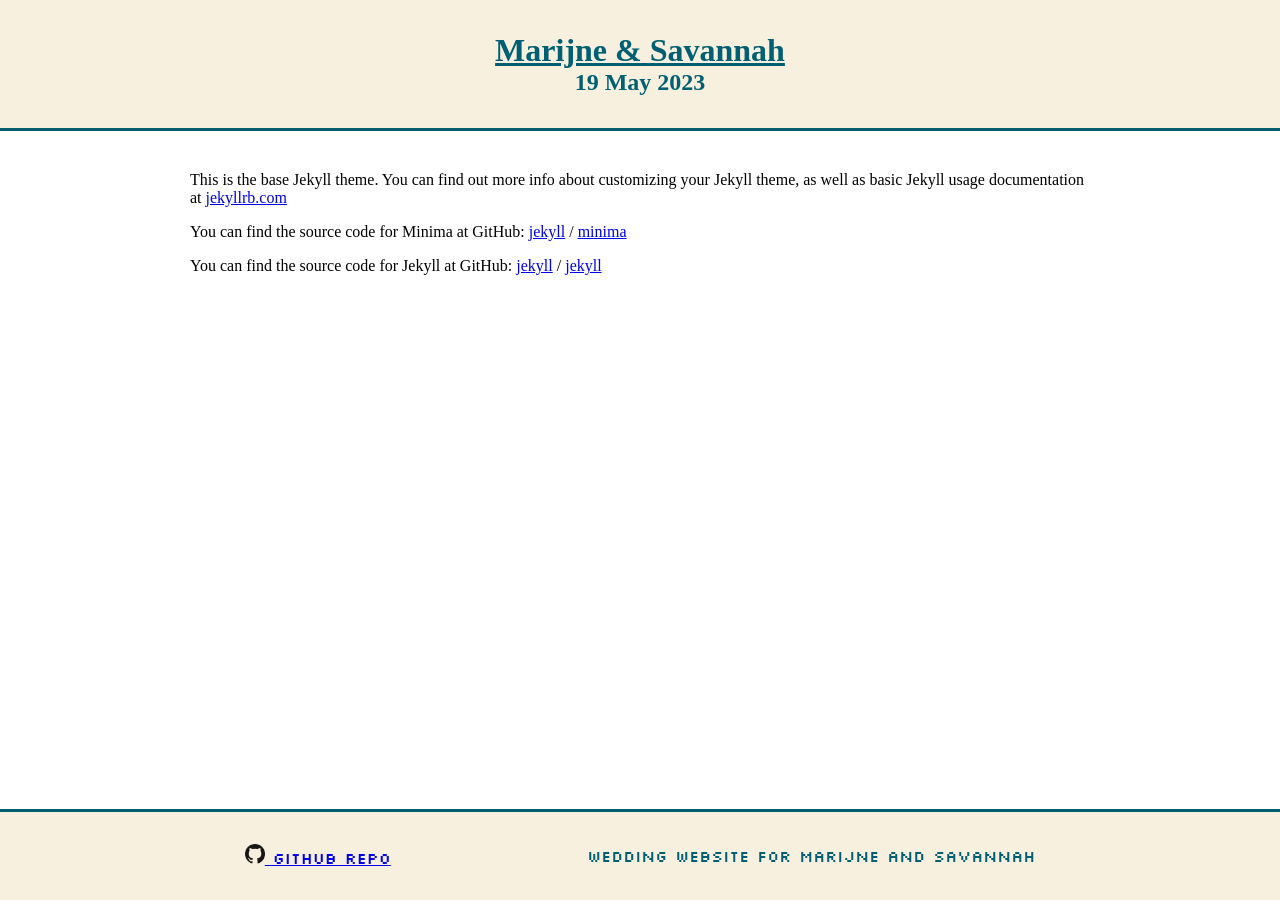
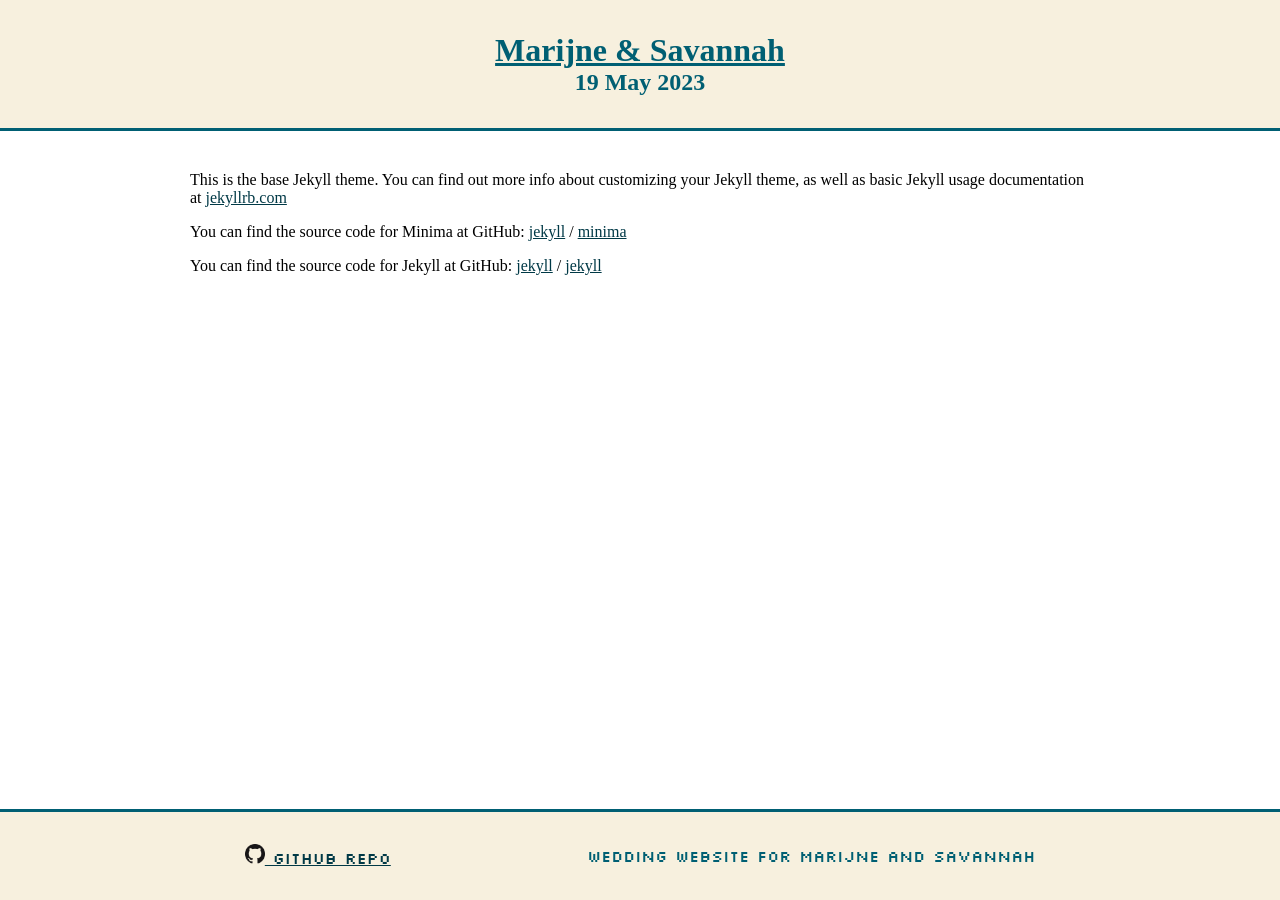
Before and after one commit to schijns-fischer-wedding/schijns-fischer-wedding.github.io, a Jekyll site: the page built from about.markdown, in a window 1280 px wide. Built offline with Jekyll 4.4.1, drawn with Linux system fonts in a browser that asks for light colours; some web fonts are replaced.

Commit message:
give links a nicer color

```diff
--- a/css/main.scss
+++ b/css/main.scss
@@ -40,6 +40,12 @@ main {
   color: #005F73;
   padding: 2rem;
 }
+
+a:link,
+a:visited {
+    color: #003946;
+}
+
 
 h1 a:link,
 h1 a:visited {
```
